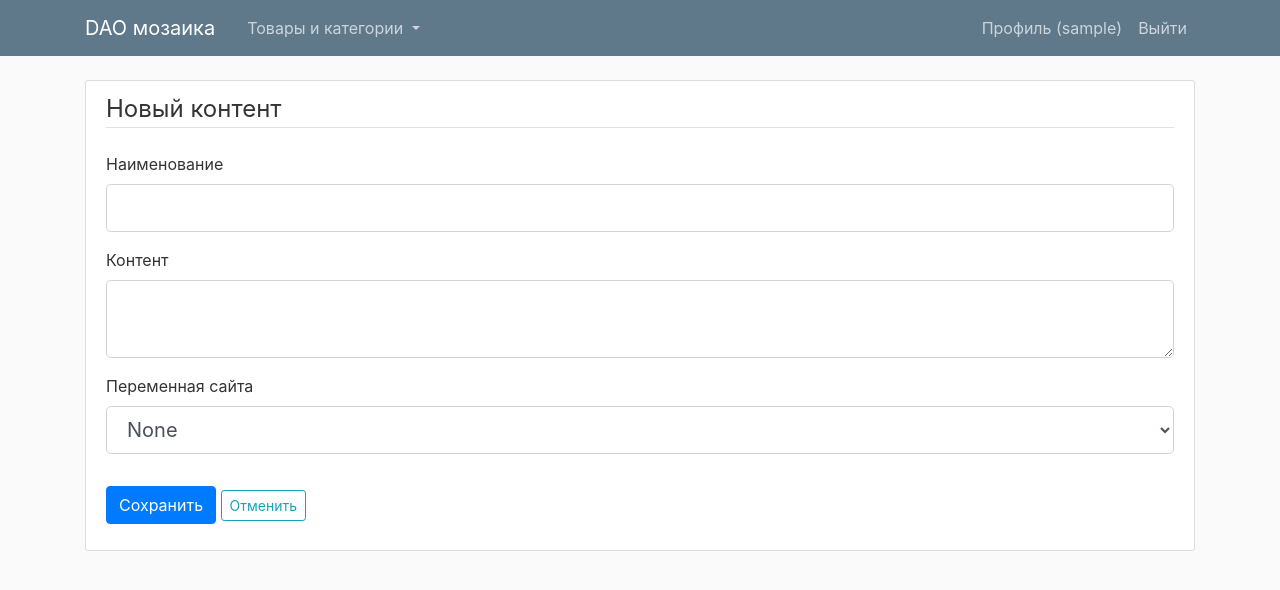
After one commit to bikvin/daostone, a Flask app: page /content/new in a window 1280 px wide. The commit adds this page. Shown: the top 590 px of the page. Run offline with Flask 2, Linux system fonts and the light colour scheme; the visitor is signed in with stand-in values (Sample User, id 1); data comes from the database, SQL or seed files in the repository; some libraries are stand-ins or nearby versions.

Commit message:
realized dynamic about content

```diff
--- a/daosite/__init__.py
+++ b/daosite/__init__.py
@@ -48,6 +48,7 @@ def create_app(config_class=Config):
     from daosite.surfaces.routes import surfaces
     from daosite.admin.routes import admin
     from daosite.slider.routes import slider
+    from daosite.content.routes import content
     app.register_blueprint(users)
     app.register_blueprint(posts)
     app.register_blueprint(main)
@@ -64,5 +65,6 @@ def create_app(config_class=Config):
     app.register_blueprint(interiors)
     app.register_blueprint(rates)
     app.register_blueprint(slider)
+    app.register_blueprint(content)
 
     return app
--- /dev/null
+++ b/daosite/content/forms.py
@@ -0,0 +1,28 @@
+from flask_wtf import FlaskForm
+
+from wtforms import StringField, TextAreaField, SelectField, SubmitField
+from wtforms.validators import DataRequired, Optional
+
+SITE_VARS = (
+    ('0', 'None'),
+    ('1', '@AboutContent'),
+    # ('2', '@AboutContent1')
+)
+
+class ContentForm(FlaskForm):
+
+    title = StringField('Наименование', validators=[DataRequired()])
+    value = TextAreaField('Контент')
+    site_var = SelectField('Переменная сайта', choices=SITE_VARS)
+
+    submit = SubmitField('Сохранить')
+
+    def get_site_var_name(self):
+        return dict(SITE_VARS).get(self.site_var.data)
+
+    def get_site_var_key(self, value):
+        if value is None:
+            result = '0'
+        else:
+            result = list(dict(SITE_VARS).keys())[list(dict(SITE_VARS).values()).index(value)]
+        return result
--- /dev/null
+++ b/daosite/content/routes.py
@@ -0,0 +1,102 @@
+from flask import (Blueprint, abort, render_template, redirect, url_for, flash, request)
+from flask_login import current_user, login_required
+from sqlalchemy import and_, or_
+
+from daosite import db
+from daosite.models import Content
+from daosite.content.forms import ContentForm
+
+content = Blueprint('content', __name__)
+
+
+
+@content.route("/content/list", methods=['GET', 'POST'])
+@login_required
+def content_list():
+    if current_user.status != 'admin':
+        abort(403)
+    content_items = Content.query.order_by(Content.id.asc())
+    print(content_items.all())
+    return render_template('content/content_list.html', title='content', content_items=content_items)
+
+@content.route("/content/new", methods=['GET', 'POST'])
+@login_required
+def new():
+    # site_vars = SiteVariable.query()
+    form = ContentForm()
+    # form.site_var_id.choices = [(g.id, g.name) for g in site_vars]
+    if form.validate_on_submit():
+
+
+        site_var_name = form.get_site_var_name()
+        exist_content_binding = Content.query.filter(Content.site_var == site_var_name)
+        if exist_content_binding.count() and site_var_name != 'None':
+                flash('Контент для %s уже существует' % site_var_name, 'warning')
+        else:
+
+            content_item = Content(
+                site_var=site_var_name,
+                title= form.title.data,
+                value = form.value.data)
+
+            db.session.add(content_item)
+            db.session.commit()
+
+            flash('Контент создан', 'success')
+            return redirect(url_for('content.content_list'))
+
+    # elif request.method == 'GET':
+    return render_template('content/create_content_item.html', title='Создание контента', legend='Новый контент', form=form, content=Content())
+
+    # return render_template('content/create_content_item.html', title='Создание контента', legend='Новый контент', form=form, content=Content())
+    # return redirect(url_for('content.content_list'))
+
+@content.route("/content/edit", methods=['GET', 'POST'])
+@content.route("/content/edit/<int:item_id>", methods=['GET', 'POST'])
+@login_required
+def edit(item_id):
+
+    # site_vars = SiteVariable.query
+    form = ContentForm()
+    # form.site_var_id.choices = [(g.id, g.name) for g in site_vars]
+    content_item = Content.query.get_or_404(item_id)
+
+    if form.validate_on_submit():
+
+        site_var_name = form.get_site_var_name()
+        exist_content_binding = Content.query.filter(Content.site_var == site_var_name)
+        if exist_content_binding.count() and site_var_name != 'None':
+                flash('Контент для %s уже существует' % site_var_name, 'warning')
+        else:
+            content_item.title = form.title.data
+            content_item.value = form.value.data
+            content_item.site_var = site_var_name
+            db.session.commit()
+
+            flash('Контент обновлен', 'success')
+            return redirect(url_for('content.content_list'))
+
+    elif request.method == 'GET':
+
+        form.title.data = content_item.title
+        form.value.data = content_item.value
+        site_var_key = form.get_site_var_key(content_item.site_var)
+        form.site_var.data =  site_var_key
+
+    return render_template('content/create_content_item.html', title='Редактирование редактирование', legend='Редактирование контента #' + str(content_item.id), form=form, content=Content())
+    # return render_template('content/create_content_item.html', title='Редактирование редактирование', legend='Редактирование контента #' + str(content_item.id), form=form, content=Content())
+
+    # return redirect(url_for('content.content_list'))
+
+@content.route("/content/<int:item_id>/delete", methods=['POST'])
+@login_required
+def delete_content_item(item_id):
+    if current_user.status != 'admin':
+        abort(403)
+    content = Content.query.get_or_404(item_id)
+
+
+    db.session.delete(content)
+    db.session.commit()
+    flash('Контент удален из базы', 'success')
+    return redirect(url_for('content.content_list'))
--- a/daosite/models.py
+++ b/daosite/models.py
@@ -342,3 +342,10 @@ class Slider(db.Model):
     order_id = db.Column(db.Integer, nullable=False)
     image_file_path = db.Column(db.String(500), nullable=True)
     active = db.Column(db.Boolean, default=False, nullable=False)
+
+class Content(db.Model):
+    id = db.Column(db.Integer, primary_key=True)
+    title = db.Column(db.String(100), nullable=True)
+    value = db.Column(db.Text, nullable=True)
+    site_var = db.Column(db.String(100), nullable=True)
+    # site_variable_id = db.Column(db.Integer, db.ForeignKey('site_variable.id'), nullable=True)
--- /dev/null
+++ b/daosite/templates/content/create_content_item.html
@@ -0,0 +1,76 @@
+{% extends 'layout_admin.html' %}
+{% block content %}
+
+    <div class="content-section">
+    {#
+{% if form.errors %}
+{{ form.errors }}
+{% endif %}
+    #}
+        <form method="POST" action="" enctype="multipart/form-data">
+            {{ form.hidden_tag() }}
+
+            <fieldset class="form-group">
+                <legend class="border-bottom mb-4">{{ legend }}</legend>
+
+                <div class="row">
+                    <div class="col">
+                        <div class="form-group">
+                            {{ form.title.label(class="form-control-label") }}
+                            {% if form.title.errors %}
+                                {{ form.title(class="form-control form-control-lg is-invalid") }}
+                                <div class="invalid-feedback">
+                                    {% for error in form.title.errors %}
+                                        <span>{{ error }}</span>
+                                    {% endfor %}
+                                </div>
+                            {% else %}
+                                {{ form.title(class="form-control form-control-lg") }}
+                            {% endif %}
+                        </div>
+                    </div>
+                </div>
+
+                <div class="form-group">
+                    {{ form.value.label(class="form-control-label") }}
+                    {% if form.value.errors %}
+                        {{ form.value(class="form-control form-control-lg is-invalid") }}
+                        <div class="invalid-feedback">
+                            {% for error in form.value.errors %}
+                                <span>{{ error }}</span>
+                            {% endfor %}
+                        </div>
+                    {% else %}
+                        {{ form.value(class="form-control form-control-lg") }}
+                    {% endif %}
+                </div>
+
+                <div class="row">
+                    <div class="col">
+                        <div class="form-group">
+                            {{ form.site_var.label(class="form-control-label") }}
+                            {% if form.site_var.errors %}
+                                {{ form.site_var(class="form-control form-control-lg is-invalid") }}
+                                <div class="invalid-feedback">
+                                    {% for error in form.site_var.errors %}
+                                        <span>{{ error }}</span>
+                                    {% endfor %}
+                                </div>
+                            {% else %}
+                                {{ form.site_var(class="form-control form-control-lg") }}
+                            {% endif %}
+                        </div>
+                    </div>
+                </div>
+
+            </fieldset>
+
+            <div class="form-group">
+                {{ form.submit(class="btn btn-primary") }}
+                <a class="btn btn-outline-info btn-sm" href="{{url_for('content.content_list')}}" role="button">Отменить</a>
+            </div>
+        </form>
+
+    </div>
+
+{% endblock content %}
--- /dev/null
+++ b/daosite/templates/dynamic_about.html
@@ -0,0 +1,6 @@
+{% extends 'layout.html' %}
+{% block content %}
+
+{{ content_html | safe }}
+
+{% endblock content %}
--- a/daosite/templates/layout_admin.html
+++ b/daosite/templates/layout_admin.html
@@ -46,6 +46,7 @@
                   <li><a class="dropdown-item" href="{{ url_for('interiors.interior_list') }}">Интерьеры</a></li>
                   <li><a class="dropdown-item" href="{{ url_for('rates.rates_list') }}">Валюты</a></li>
                   <li><a class="dropdown-item" href="{{ url_for('slider.slider_list') }}">Слайдер</a></li>
+                  <li><a class="dropdown-item" href="{{ url_for('content.content_list') }}">Контент</a></li>
                 </ul>
               </div>
               {% if current_user.status == 'admin' %}
```
Also changed, not shown: daosite/main/routes.py (+7 -2 lines), daosite/templates/content/content_list.html (added, +77 -0 lines), daosite/content/__init__.py (added).
